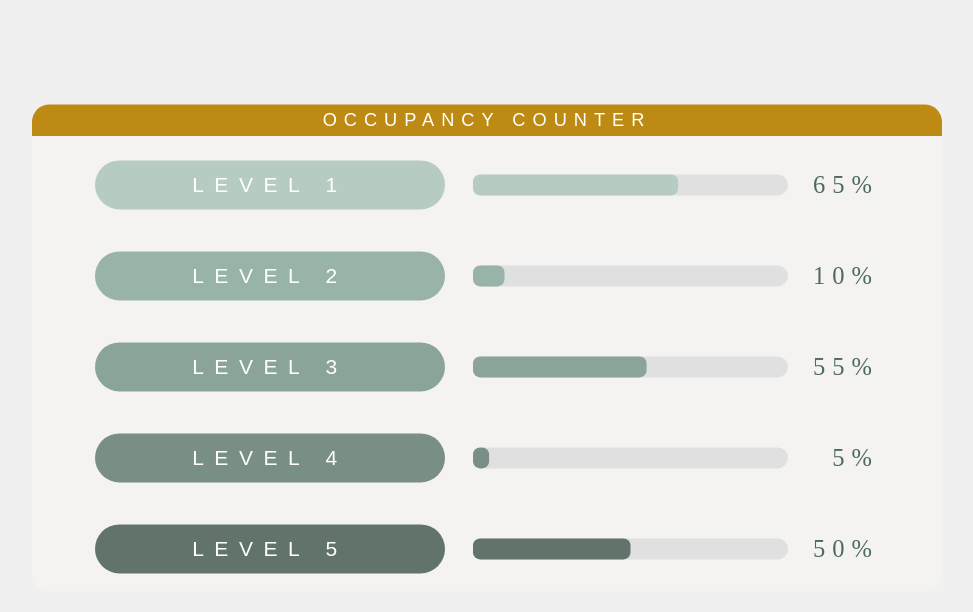
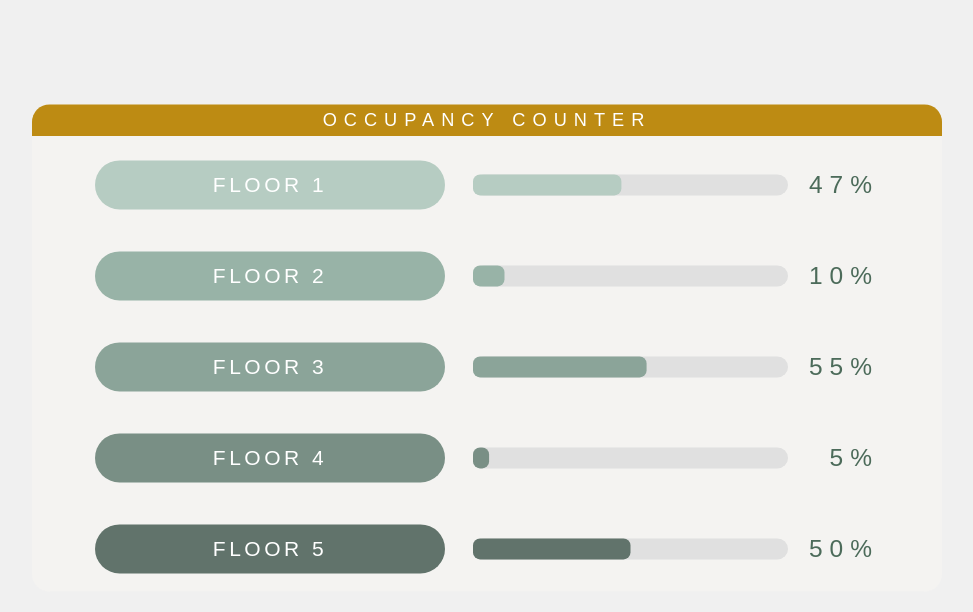
Before and after one commit to kylieodonnell/seniorproject, a plain HTML site: page wordpress.html in a window 1280 px wide. Shown: the whole page, without its empty margins (153-1126 px from the left). Drawn offline with Linux system fonts and the light colour scheme.

Commit message:
feat: updated the levels button to hover and added id's to each coordinate so it's maintained better

```diff
--- a/wordpress.html
+++ b/wordpress.html
@@ -50,7 +50,7 @@
             letter-spacing: 10px;
         }
 
-        .level-container, .info-container {
+        .floor-container, .info-container {
             display: flex;
             flex-direction: column;
             gap: 50px;
@@ -63,7 +63,7 @@
             z-index: 1;
         }
 
-        .level-row, .info {
+        .floor-row, .info {
             display: flex;
             align-items: center;
             justify-content: space-between;
@@ -72,7 +72,7 @@
             margin-bottom: -60px;
         }
 
-        .level-button {
+        .floor-button {
             font-family: Arial, Helvetica, sans-serif;
             width: 500px;
             height: 70px;
@@ -83,7 +83,7 @@
             align-items: center;
             color: #ffffff;
             font-size: 30px;
-            letter-spacing: 15px;
+            letter-spacing: 5px;
             cursor: pointer;
             text-align: center;
             transition: background-color 0.3s;
@@ -93,7 +93,7 @@
             margin-top: -45px;
         }
 
-        .levelInfo {
+        .floorInfo {
             font-family: Arial, Helvetica, sans-serif;
             font-size: 50px;
             color: #4C6B5A;
@@ -118,6 +118,7 @@
         }
 
         .percentage {
+            font-family: Arial, Helvetica, sans-serif;
             width: 130px;
             text-align: right;
             font-size: 35px;
@@ -233,10 +234,10 @@
     <div class="scaled">
         <div class="background">
             <div class="top-bar">OCCUPANCY COUNTER</div>
-            <div class="level-container" id="levelContainer"></div>
+            <div class="floor-container" id="floorContainer"></div>
             <div class="info-container hidden" id="infoContainer">
                 <div class="info">
-                    <div class="levelInfo" id="levelInfo"></div>
+                    <div class="floorInfo" id="floorInfo"></div>
                     <div class="details-container" id="detailsContainer"></div>
                 </div>
             </div>
@@ -245,12 +246,12 @@
 
 
     <script>
-        const levels = [
-            { level: 1, percentage: 65, color: '#B6CCC2', hoverColor: '#BD8B13' },
-            { level: 2, percentage: 10, color: '#98B3A7', hoverColor: '#BD8B13' },
-            { level: 3, percentage: 55, color: '#8BA499', hoverColor: '#BD8B13' },
-            { level: 4, percentage: 5, color: '#798F85', hoverColor: '#BD8B13' },
-            { level: 5, percentage: 50, color: '#61736B', hoverColor: '#BD8B13' }
+        const floors = [
+            { floor: 1, percentage: 47, color: '#B6CCC2', hoverColor: '#BD8B13' },
+            { floor: 2, percentage: 10, color: '#98B3A7', hoverColor: '#BD8B13' },
+            { floor: 3, percentage: 55, color: '#8BA499', hoverColor: '#BD8B13' },
+            { floor: 4, percentage: 5, color: '#798F85', hoverColor: '#BD8B13' },
+            { floor: 5, percentage: 50, color: '#61736B', hoverColor: '#BD8B13' }
         ];
 
 
@@ -289,32 +290,56 @@
             { room: 4, availability: false }
         ];
 
+        /* coordinates for each corner for the floor plans:
+
+        top left: -20, 100
+        top right: 565, 100
+        bottom left: 0, 475
+        bottom right: 565, 475
+
+        id's are made by setting the each map and splitting it into 8 columns
+        and 5 rows. id's are representative of each point where there'd be a
+        device.
+
+        hypothetically there'd be 40 devices on each floor.
+
+
+        1	2	3	4	5	6	7	8
+        9	10	11	12	13	14	15	16
+        17	18	19	20	21	22	23	24
+        25	26	27	28	29	30	31	32
+        33	34	35	36	37	38	39	40
+
+
+        */
         const floorData = {
         "floor1": [
-            { "id": 2, "x": 100, "y": 460, "crowdLevel": 2 },
-            { "id": 3, "x": 450, "y": 400, "crowdLevel": 3 },
-            { "id": 4, "x": 200, "y": 240, "crowdLevel": 2 },
+            { "id": 1, "x": -20, "y": 100, "crowdfloor": 1 },
+            { "id": 21, "x": 200, "y": 240, "crowdfloor": 2 },
+            { "id": 31, "x": 450, "y": 400, "crowdfloor": 3 },
+            { "id": 34, "x": 100, "y": 460, "crowdfloor": 2 },
+
         ],
         "floor2": [
-            { "id": 2, "x": 60, "y": 150, "crowdLevel": 2 },
+            { "id": 10, "x": 60, "y": 150, "crowdfloor": 2 },
         ],
         "floor3": [
-            { "id": 2, "x": 150, "y": 160, "crowdLevel": 2 },
-            { "id": 3, "x": 320, "y": 410, "crowdLevel": 3 },
-            { "id": 4, "x": 370, "y": 440, "crowdLevel": 4 }
+            { "id": 11, "x": 150, "y": 160, "crowdfloor": 2 },
+            { "id": 29, "x": 320, "y": 410, "crowdfloor": 3 },
+            { "id": 30, "x": 370, "y": 440, "crowdfloor": 4 }
         ],
         "floor4": [
-            { "id": 2, "x": 130, "y": 420, "crowdLevel": 2 }
+            { "id": 27, "x": 130, "y": 420, "crowdfloor": 2 }
         ],
         "floor5": [
-            { "id": 2, "x": 210, "y": 320, "crowdLevel": 2 },
-            { "id": 3, "x": 320, "y": 430, "crowdLevel": 3 },
-            { "id": 4, "x": 200, "y": 400, "crowdLevel": 4 }
+            { "id": 19, "x": 210, "y": 320, "crowdfloor": 2 },
+            { "id": 27, "x": 320, "y": 430, "crowdfloor": 3 },
+            { "id": 28, "x": 200, "y": 400, "crowdfloor": 4 }
         ],
      };
 
-     function getFeatherForCrowdLevel(level) {
-        switch (level) {
+     function getFeatherForCrowdfloor(floor) {
+        switch (floor) {
             case 1: return '0 0 25px 12px rgba(0, 0, 0, 0)';  // free, less blur
             case 2: return '0 0 30px 30px rgba(255, 255, 150, 0.5)';  // Yellow, medium blur
             case 3: return '0 0 55px 55px rgba(255, 165, 0, 0.3)';  // Orange, more blur
@@ -323,8 +348,8 @@
         }
     }
 
-    function getColorForCrowdLevel(level) {
-    switch (level) {
+    function getColorForCrowdfloor(floor) {
+    switch (floor) {
         case 1: return 'rgba(0, 0, 0, 0)'; // free
         case 2: return 'rgba(255, 255, 150, 0.5)'; // Yellow
         case 3: return 'rgba(255, 165, 0, 0.3)';  // Orange
@@ -333,22 +358,22 @@
         }
     }
 
-        const levelContainer = document.getElementById('levelContainer');
+        const floorContainer = document.getElementById('floorContainer');
         const infoContainer = document.getElementById('infoContainer');
-        const levelInfo = document.getElementById('levelInfo');
+        const floorInfo = document.getElementById('floorInfo');
         const detailsContainer = document.getElementById('detailsContainer');
 
-        levels.forEach(item => {
-        const levelRow = document.createElement('div');
-        levelRow.className = 'level-row';
+        floors.forEach(item => {
+        const floorRow = document.createElement('div');
+        floorRow.className = 'floor-row';
 
-        const levelButton = document.createElement('button');
-        levelButton.className = 'level-button';
-        levelButton.textContent = 'LEVEL ' + item.level;
-        levelButton.style.backgroundColor = item.color;
+        const floorButton = document.createElement('button');
+        floorButton.className = 'floor-button';
+        floorButton.textContent = 'FLOOR ' + item.floor;
+        floorButton.style.backgroundColor = item.color;
 
-        levelButton.onmouseover = () => levelButton.style.backgroundColor = item.hoverColor;
-        levelButton.onmouseout = () => levelButton.style.backgroundColor = item.color;
+        floorButton.onmouseover = () => floorButton.style.backgroundColor = item.hoverColor;
+        floorButton.onmouseout = () => floorButton.style.backgroundColor = item.color;
 
         const sliderContainer = document.createElement('div');
         sliderContainer.className = 'slider-container';
@@ -363,34 +388,38 @@
         percentageDiv.textContent = item.percentage + '%';
 
         sliderContainer.appendChild(sliderFill);
-        levelRow.appendChild(levelButton);
-        levelRow.appendChild(sliderContainer);
-        levelRow.appendChild(percentageDiv);
+        floorRow.appendChild(floorButton);
+        floorRow.appendChild(sliderContainer);
+        floorRow.appendChild(percentageDiv);
 
-        levelContainer.appendChild(levelRow);
+        floorContainer.appendChild(floorRow);
 
-        levelButton.onclick = () => {
+        floorButton.onclick = () => {
             if (infoContainer.classList.contains('hidden')) {
-                displayDetails(item, levelButton, sliderContainer, percentageDiv);
+                displayDetails(item, floorButton, sliderContainer, percentageDiv);
             } else {
-                levelContainer.classList.remove('hidden');
+                floorContainer.classList.remove('hidden');
                 infoContainer.classList.add('hidden');
                 detailsContainer.innerHTML = '';
             }
         };
     });
 
-    function displayDetails(item, levelButton, sliderContainer, percentageDiv) {
-        levelContainer.classList.add('hidden');
+    function displayDetails(item, floorButton, sliderContainer, percentageDiv) {
+        floorContainer.classList.add('hidden');
         infoContainer.classList.remove('hidden');
         detailsContainer.innerHTML = '';
 
-        const clonedButton = levelButton.cloneNode(true);
+        const clonedButton = floorButton.cloneNode(true);
         clonedButton.onclick = function() {  //event listner on cloned button
-            levelContainer.classList.remove('hidden');
+            floorContainer.classList.remove('hidden');
             infoContainer.classList.add('hidden');
             detailsContainer.innerHTML = '';
         };
+
+        clonedButton.onmouseover = () => clonedButton.style.backgroundColor = item.hoverColor;
+        clonedButton.onmouseout = () => clonedButton.style.backgroundColor = item.color;
+
 
         detailsContainer.classList.add('adjusted-details-container');
         detailsContainer.appendChild(clonedButton);
@@ -400,8 +429,8 @@
 
         const floorImage = document.createElement('img');
         floorImage.className = 'floor-image rotate-90';
-        floorImage.src = `https://dev-wordpress-kennedy-library.pantheonsite.io/wp-content/uploads/2024/10/floor${item.level}.png`;
-        floorImage.alt = `Floor ${item.level} Plan`;
+        floorImage.src = `https://dev-wordpress-kennedy-library.pantheonsite.io/wp-content/uploads/2024/10/floor${item.floor}.png`;
+        floorImage.alt = `Floor ${item.floor} Plan`;
         detailsContainer.appendChild(floorImage);
 
         const roundedRectangle = document.createElement('div');
@@ -414,7 +443,7 @@
         detailsContainer.appendChild(roundedRectangle);
         detailsContainer.appendChild(roundedRectangle);
 
-        floorData[`floor${item.level}`].forEach(space => {
+        floorData[`floor${item.floor}`].forEach(space => {
             const dot = document.createElement('div');
             dot.style.position = 'absolute';
             dot.style.left = `${space.x}px`;
@@ -422,13 +451,13 @@
             dot.style.width = '60px';
             dot.style.height = '60px';
             dot.style.borderRadius = '50%';
-            dot.style.boxShadow = getFeatherForCrowdLevel(space.crowdLevel);
-            dot.style.backgroundColor = getColorForCrowdLevel(space.crowdLevel);
+            dot.style.boxShadow = getFeatherForCrowdfloor(space.crowdfloor);
+            dot.style.backgroundColor = getColorForCrowdfloor(space.crowdfloor);
             detailsContainer.appendChild(dot);
         });
 
         let studyRooms;
-        switch(item.level) {
+        switch(item.floor) {
             case 1:
                 studyRooms = study1;
                 break;
```
